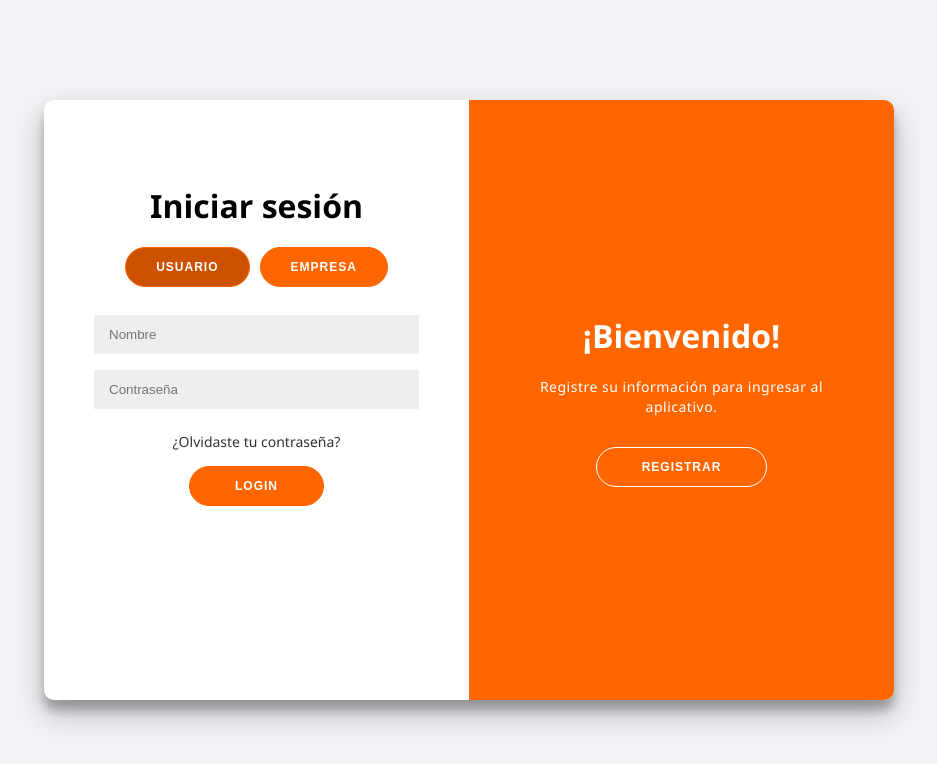
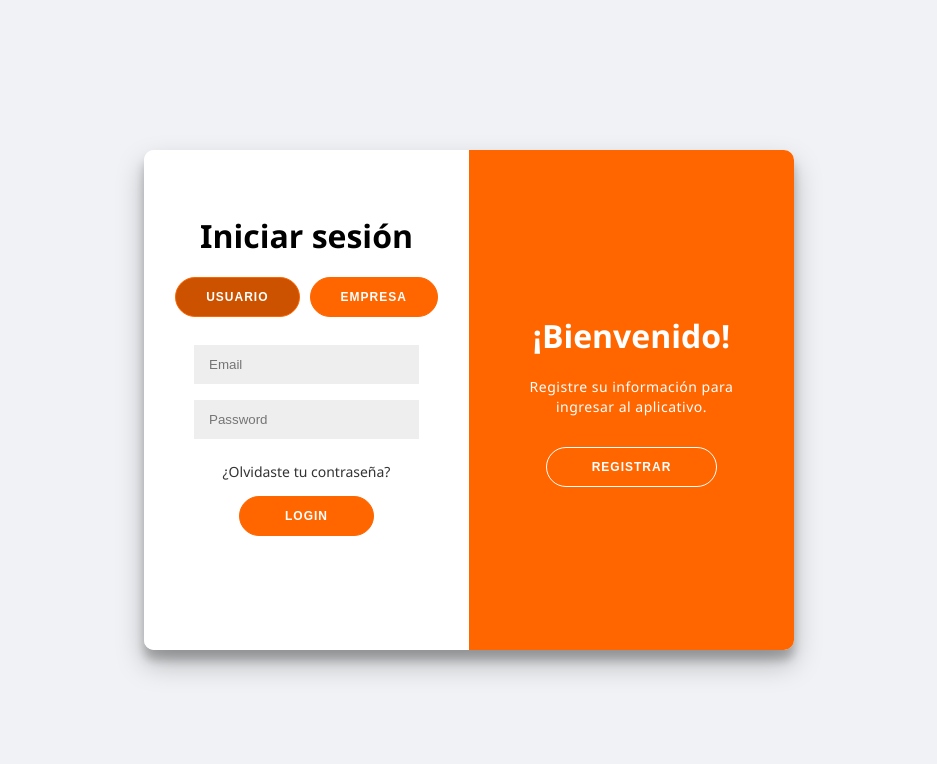
Before and after one commit to juanpablotb05/Proyecto, a React (Vite) app: page /Login in a window 1280 px wide. Shown: the top 764 px of the page, without its empty margins (171-1108 px from the left). Built offline with nearby package versions, Linux system fonts and the light colour scheme.

Commit message:
Actualización de login

```diff
--- a/src/pages/Login/Login.css
+++ b/src/pages/Login/Login.css
@@ -85,15 +85,15 @@ input:focus {
               0 10px 10px rgba(0, 0, 0, 0.22);
   position: relative;
   overflow: hidden;
-  width: 850px; /* aumentamos el ancho */
+  width: 650px; /* aumentamos el ancho */
   max-width: 100%;
-  min-height: 600px; /* aumentamos la altura */
+  min-height: 500px; /* aumentamos la altura */
 }
 
 .form-container form {
-  overflow-y: auto;
-  max-height: 90%;
   padding: 20px 50px;
+  height: 100%;
+  overflow: hidden; /* Oculta cualquier posible scroll */
 }
 
 .sign-up-container {
--- a/src/pages/Login/Login.jsx
+++ b/src/pages/Login/Login.jsx
@@ -150,10 +150,8 @@ const Login = () => {
           {/* Usuario */}
           {tipoUsuario === "Usuario" && (
             <>
-              <input type="text" name="Names" placeholder="Nombres" onChange={handleInputChange} />
-              <input type="text" name="Lastname" placeholder="Apellidos" onChange={handleInputChange} />
-              <input type="number" name="age" placeholder="Edad" onChange={handleInputChange} />
-              <input type="text" name="phone" placeholder="Teléfono" onChange={handleInputChange} />
+              <input type="text" name="Nombre" placeholder="Nombre" onChange={handleInputChange} />
+              <input type="text" name="Lastname" placeholder="Apellido" onChange={handleInputChange} />
               <input type="email" name="email" placeholder="Correo electrónico" onChange={handleInputChange} />
               <input type="password" ref={passRef} placeholder="Contraseña" name="password" onChange={handleInputChange} />
             </>
@@ -166,7 +164,7 @@ const Login = () => {
               <input type="text" name="address" placeholder="Dirección" onChange={handleInputChange} />
               <input type="text" name="phoneCompany" placeholder="Teléfono empresa" onChange={handleInputChange} />
               <input type="email" name="emailCompany" placeholder="Correo electrónico empresa" onChange={handleInputChange} />
-              <input type="url" name="url" placeholder="URL sitio web" onChange={handleInputChange} />
+
               <input type="password" ref={passRef} placeholder="Contraseña" name="password" onChange={handleInputChange} />
             </>
           )}
@@ -201,8 +199,8 @@ const Login = () => {
               </div>
             </div>
           </div>
-          <input type="text" ref={userLogRef} placeholder="Nombre" />
-          <input type="password" ref={passLogRef} placeholder="Contraseña" />
+          <input type="email" ref={userLogRef} placeholder="Email" />
+          <input type="password" ref={passLogRef} placeholder="Password" />
           <Link to="/forgot-password">¿Olvidaste tu contraseña?</Link>
           <button type="submit" className="button" ref={botonRef}>
             Login
```
